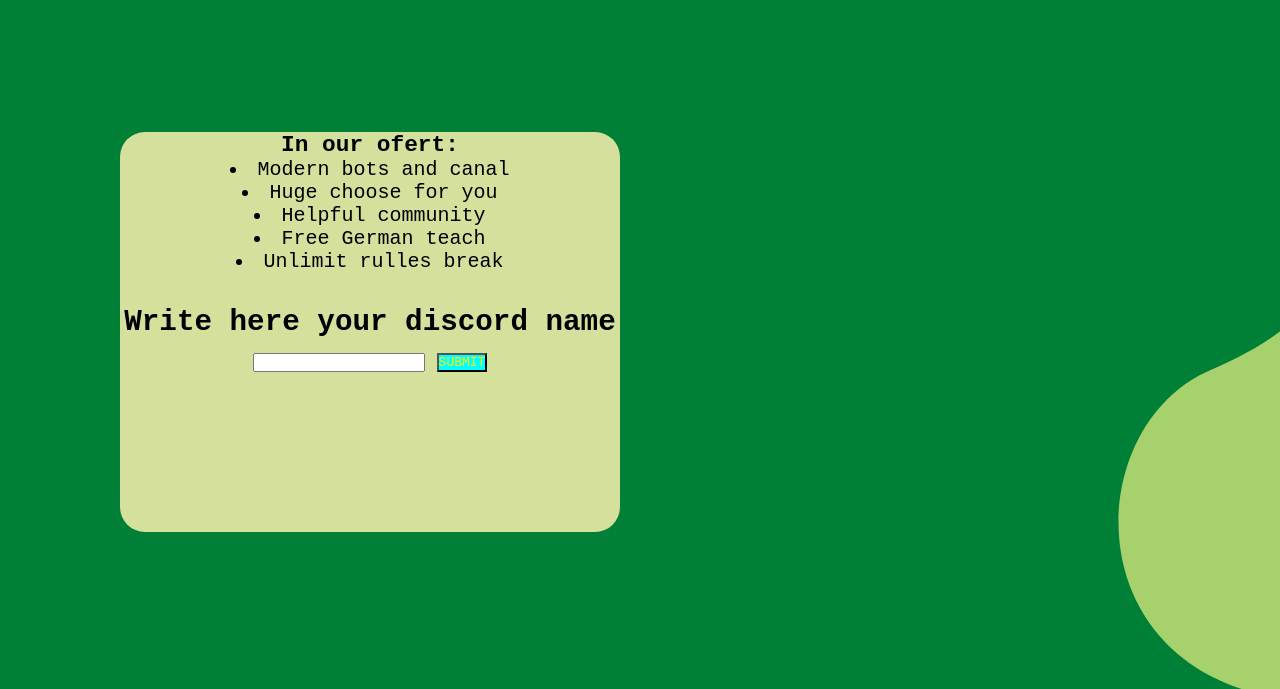
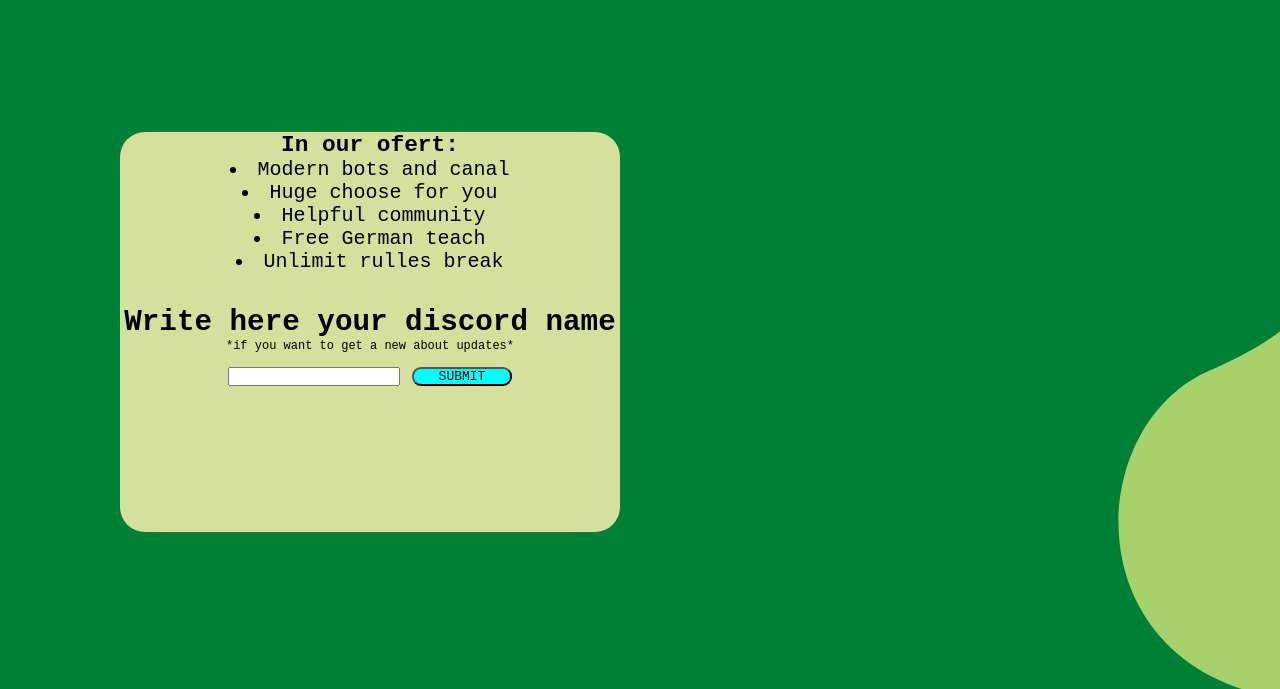
Before and after one commit to MTRXO/Discord-page, a plain HTML site: page index.html in a window 1280 px wide. Shown: the part 111-800 px from the top of the page. Drawn offline with Linux system fonts and the light colour scheme.

Commit message:
update form design

```diff
--- a/index.html
+++ b/index.html
@@ -45,10 +45,11 @@
             <li>Unlimit rulles break</li>
             <br>
             <h2>Write here your discord name</h2>
+            <p class="smalltext">*if you want to get a new about updates*</p>
 
             <form class="forma">
                 <input type="text">
-                <button class="butt-1" style="height: auto; width: auto;" type="submit">SUBMIT</button>
+                <button class="butt-1" style="height: auto; width: 100px;" type="submit">SUBMIT</button>
             </form>
 
 
--- a/style.css
+++ b/style.css
@@ -94,14 +94,23 @@ ul li:hover ul.dropdown {
     margin-top: 10px;
 }
 
-.butt-1  {
+.butt-1 {
     text-align: center;
     align-items: center;
     position: relative;
-    color: yellow;
+    color: black;
     background-color: aqua;
     font-size: medium;
-
-
+    border-radius: 9px;
+    font-size: medium;
+    cursor: pointer;
 
 }
+
+.butt-1:hover {
+    background-color: #FFF;
+}
+
+.smalltext {
+    font-size: small;
+}
```
